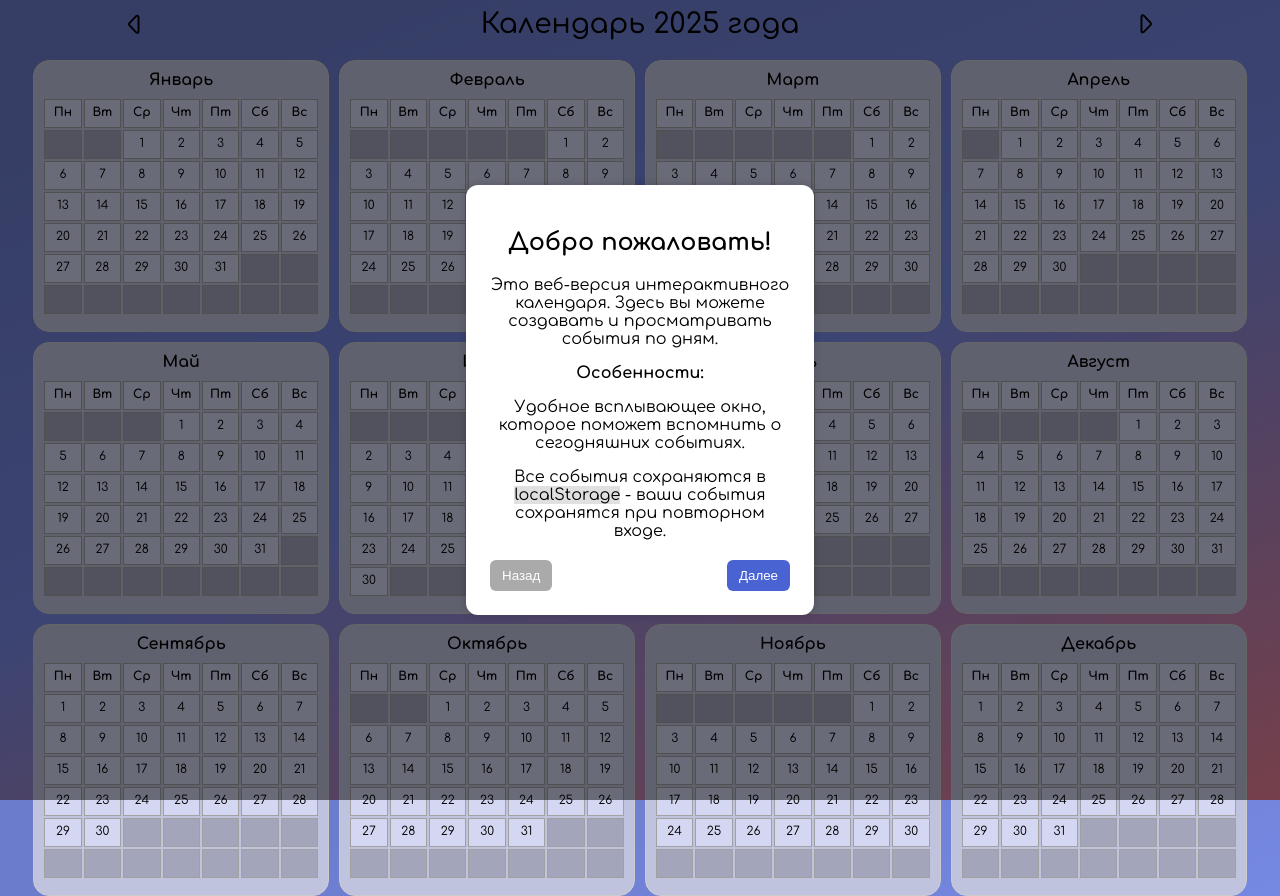
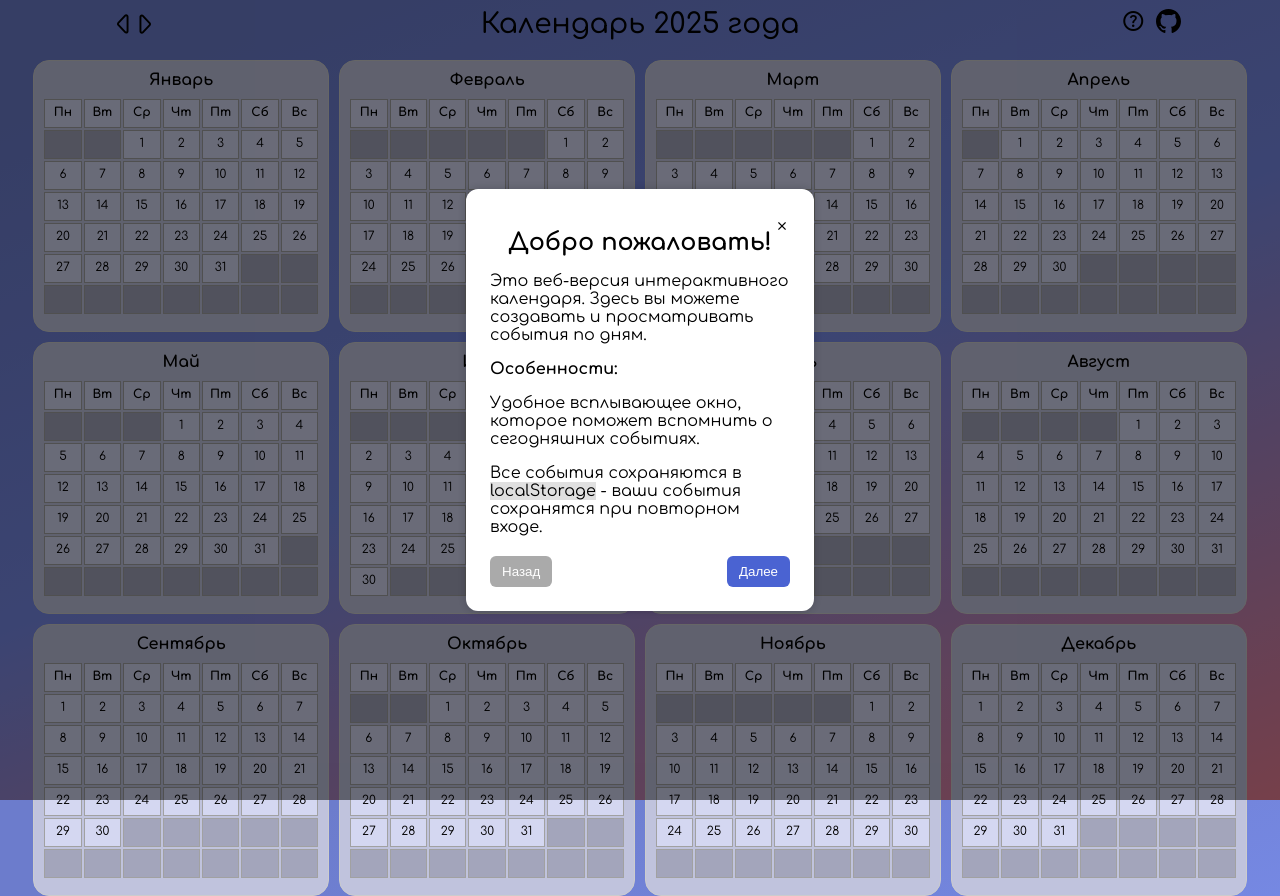
Before and after one commit to gefeeplay/mini-app-calendar, a Vue app: page / in a window 1280 px wide. Built offline with nearby package versions, Linux system fonts and the light colour scheme.

Commit message:
version 6.1 GuidePopup styling + head links

```diff
--- a/src/App.vue
+++ b/src/App.vue
@@ -1,5 +1,5 @@
 <template>
-  <GuidePopup />
+  <GuidePopup ref="guideRef"/>
   <!-- Переключение между годом и месяцем -->
   <div class="calendar-wrapper">
     <MonthView v-if="curMonth !== null" :curMonth="curMonth" :year="year" :getMonthDays="getMonthDays"
@@ -9,10 +9,12 @@
       <div class="head">
         <div>
           <button class="left" @click="decreaseYear"></button>
+          <button class="right" @click="increaseYear"></button>
         </div>
         <div>Календарь {{ year }} года</div>
         <div>
-          <button class="right" @click="increaseYear"></button>
+          <button class="material-symbols-outlined" @click="openGuide()">help</button>
+          <a href="https://github.com/gefeeplay/Calendar" target="_blank"><img src="./assets/github.svg" style="max-height: 24px;"/></a>
         </div>
       </div>
 
@@ -55,6 +57,7 @@ const curMonth = ref(null);
 const todayEvents = ref([]);
 const today = new Date();
 const formatToday = `${today.getFullYear()}-${String(today.getMonth() + 1).padStart(2, '0')}-${String(today.getDate()).padStart(2, '0')}`;
+const guideRef = ref(null)
 
 onMounted(async () => {
   await nextTick() // Ждём, пока всё отрисуется
@@ -121,6 +124,10 @@ function increaseYear() {
 function decreaseYear() {
   year.value--;
 }
+
+function openGuide() {
+  guideRef.value?.openGuide()
+}
 </script>
 
 <style scoped></style>
--- a/src/assets/main.css
+++ b/src/assets/main.css
@@ -12,6 +12,10 @@
     font-size: 28px;
     margin-bottom: 20px;
     font-weight: 500;
+}
+
+.head button, .head span {
+    margin: 0 5px;
 }
 
 body {
@@ -107,7 +111,7 @@ button.left {
 }
 
 button.right {
-    background-color: #7385DC;
+    background-color: rgb(108, 124, 204);
     background-image: url("caret-left.svg");
     transform: rotate(180deg);
     background-size: contain;
@@ -118,6 +122,10 @@ button.close {
     background-size: contain;
     background-color: #c0c3dd;
     margin-left: 1rem;
+}
+
+button.material-symbols-outlined, img{
+    background: none;
 }
 
 button.edit {
@@ -131,3 +139,7 @@ button.edit {
     left: 82%;
     top: 50%;
 }
+
+img {
+    max-height: 1rem;
+}
--- a/src/components/GuidePopup.vue
+++ b/src/components/GuidePopup.vue
@@ -1,7 +1,10 @@
 <template>
     <div class="overlay" v-if="visible">
         <div class="popup">
-            <h2>{{ pages[curPage].title }}</h2>
+            <div class="close_wrapper">
+              <div class="material-symbols-outlined close_btn" @click="closeGuide()">close</div>
+            </div>
+            <h2 style="text-align: center; margin: 0;">{{ pages[curPage].title }}</h2>
 
             <div v-if="curPage === 0">
                 <p>Это веб-версия интерактивного календаря.
@@ -63,7 +66,7 @@
 </template>
 <script setup>
 
-import {ref, computed, onMounted} from 'vue';
+import {ref, computed, onMounted, defineExpose} from 'vue';
 
 const visible = ref(false);
 const curPage = ref(0);
@@ -101,21 +104,22 @@ function prevPage() {
   }
 }
 
+function openGuide() {
+  visible.value = true;
+  curPage.value = 0;
+}
+
 function closeGuide() {
   visible.value = false;
   localStorage.setItem('wasGuideShown', 'true');
 }
 
-onMounted(() => {
-    visible.value = true;
-});
-/*
-onMounted(() => {
   if (!localStorage.getItem('wasGuideShown')) {
     visible.value = true;
   }
-});
-*/
+
+
+defineExpose({openGuide})
 </script>
 <style scoped>
 .overlay {
@@ -136,8 +140,7 @@ onMounted(() => {
   padding: 24px;
   border-radius: 12px;
   width: 300px;
-  text-align: center;
-  box-shadow: 0 0 10px rgba(0,0,0,0.2);
+  box-shadow: 0 0px 10px rgba(0,0,0,0.2);
 }
 
 
@@ -155,6 +158,7 @@ button {
   border-radius: 6px;
   cursor: pointer;
   width: auto;
+  transition: background-color 0.2s ease;
 }
 
 button:disabled {
@@ -162,8 +166,8 @@ button:disabled {
   cursor: not-allowed;
 }
 
-img {
-    max-height: 1rem;
+button:hover:not(:disabled) {
+  background-color: #6679d1;
 }
 
 .material-symbols-outlined {
@@ -171,4 +175,19 @@ img {
     position: relative;
     top: 5px;
 }
+
+.close_wrapper {
+  display: flex;
+  justify-content: end;
+}
+
+.close_btn{
+  cursor: pointer;
+  transition: color 0.2s ease;
+  user-select: none;
+}
+
+.close_btn:hover {
+  color: #555;
+}
 </style>
```
Also changed, not shown: src/assets/caret-left.svg, src/assets/github.svg.
